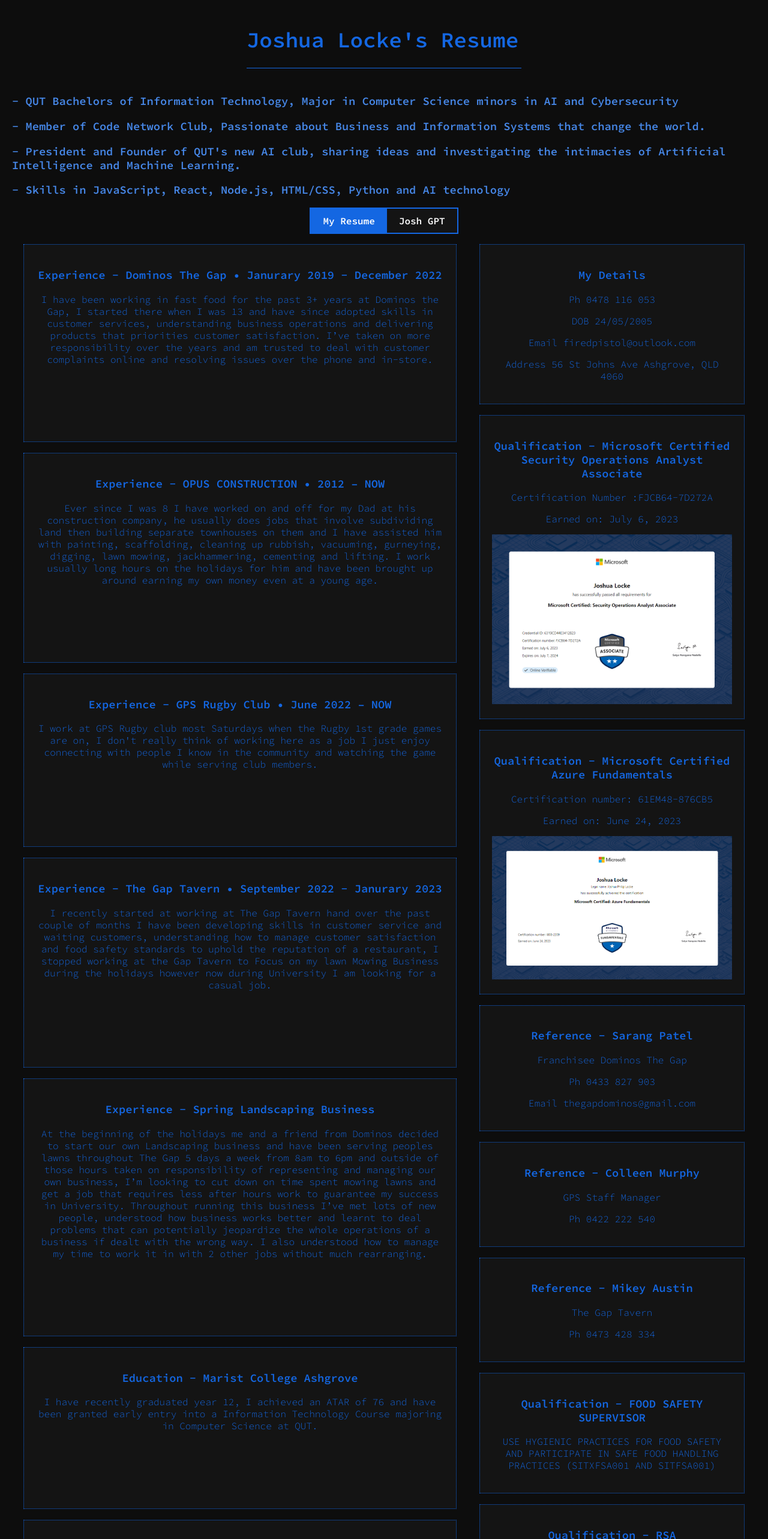
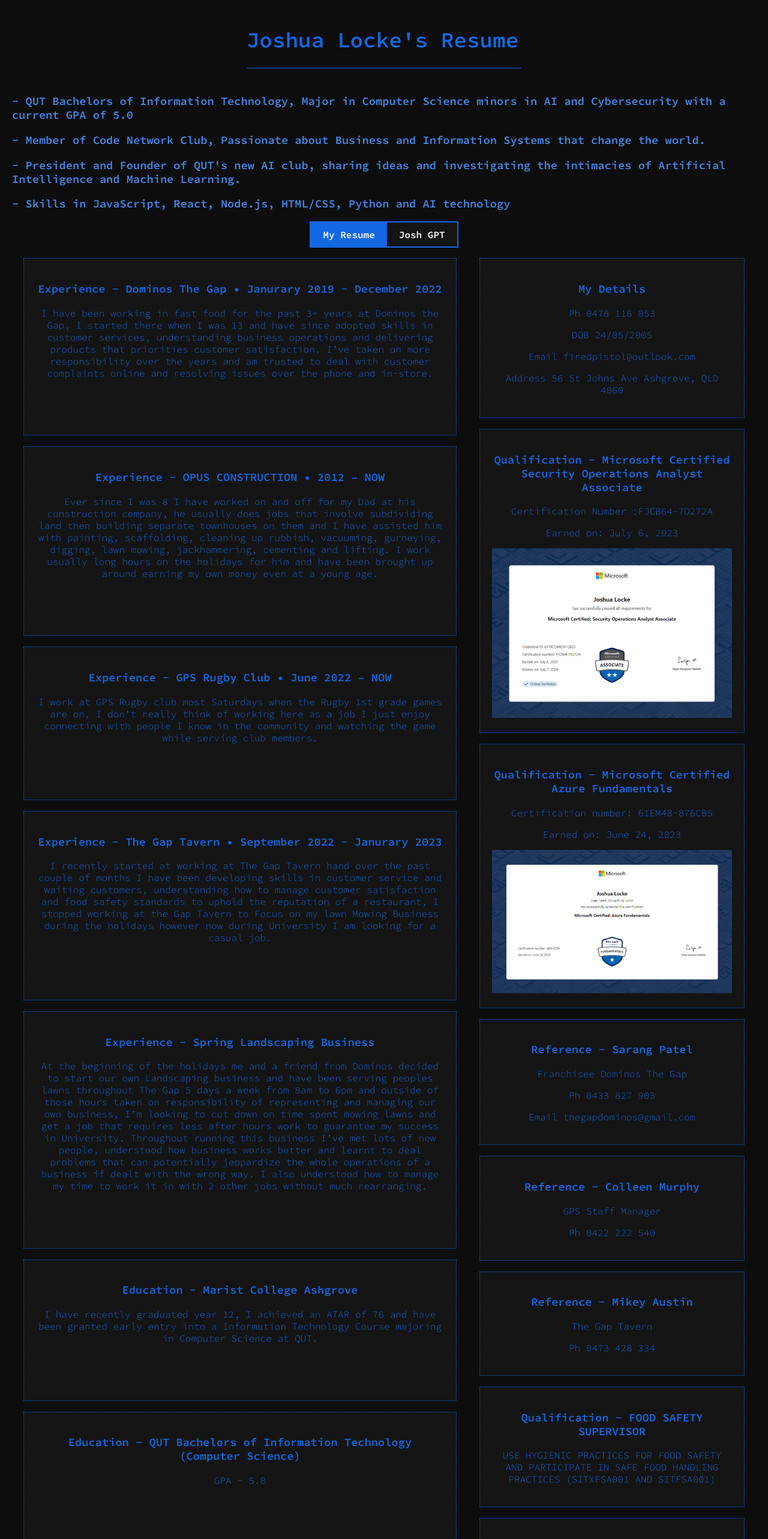
Before and after one commit to lockej2005/joshsresume1, a React (Create React App) app: page / in a window 1280 px wide. Shown: the top 2566 px of the page at 60% size. Built offline with nearby package versions, Linux system fonts and the light colour scheme.

Commit message:
update gpa

```diff
--- a/src/resume.js
+++ b/src/resume.js
@@ -23,7 +23,7 @@
         </div>
 
         <div className="formatted">
-          <h3>- QUT Bachelors of Information Technology, Major in Computer Science minors in AI and Cybersecurity</h3>
+          <h3>- QUT Bachelors of Information Technology, Major in Computer Science minors in AI and Cybersecurity with a current GPA of 5.0</h3>
           <h3>- Member of Code Network Club, Passionate about Business and Information Systems that change the world.</h3>
           <h3>- President and Founder of QUT's new AI club, sharing ideas and investigating the intimacies of Artificial Intelligence and Machine Learning.</h3>
           <h3>- Skills in JavaScript, React, Node.js, HTML/CSS, Python and AI technology</h3>
@@ -69,6 +69,10 @@
             <div className='exp6'>
               <h3>Education - Marist College Ashgrove</h3>
               <p>I have recently graduated year 12, I achieved an ATAR of 76 and have been granted early entry into a Information Technology Course majoring in Computer Science at QUT.</p>
+            </div>
+            <div className='exp6'>
+              <h3>Education - QUT Bachelors of Information Technology (Computer Science)</h3>
+              <p>GPA - 5.0</p>
             </div>
             <div className='exp7'>
               <h3>Charity - MATES</h3>
```
